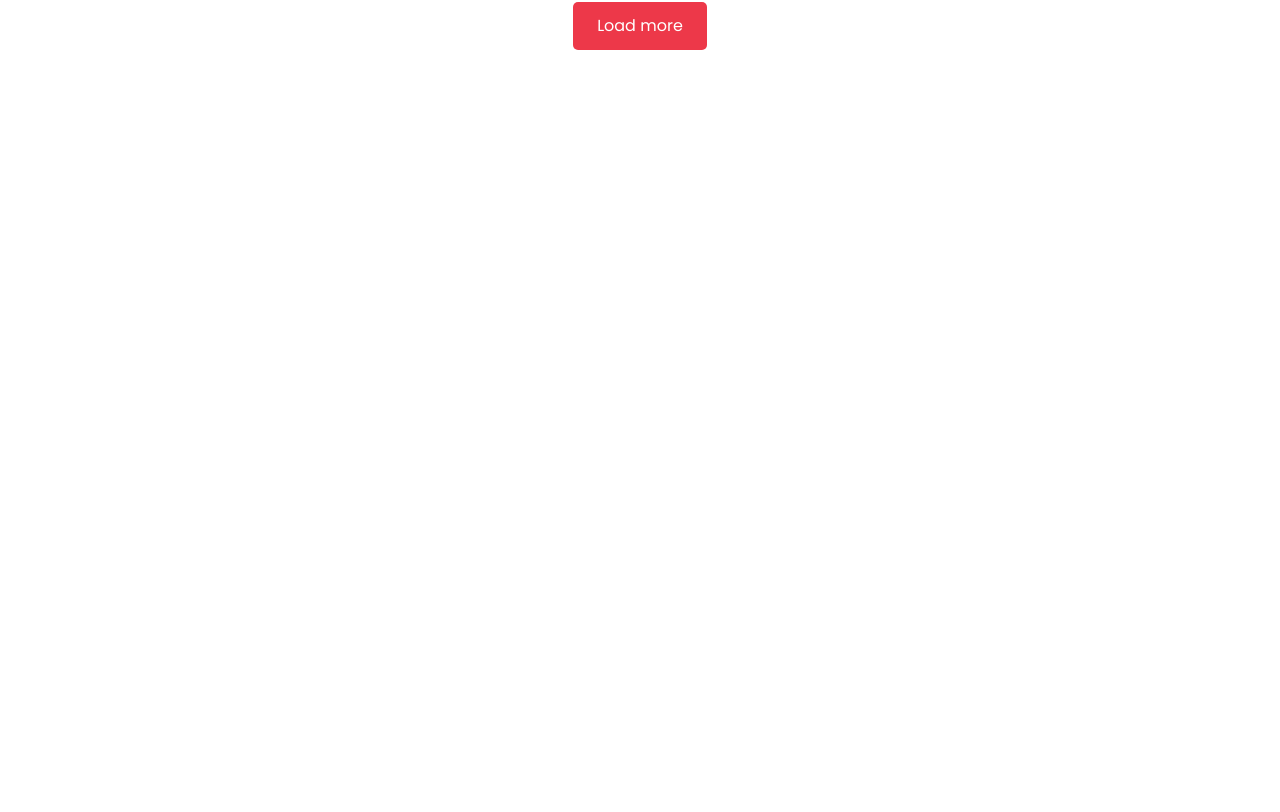
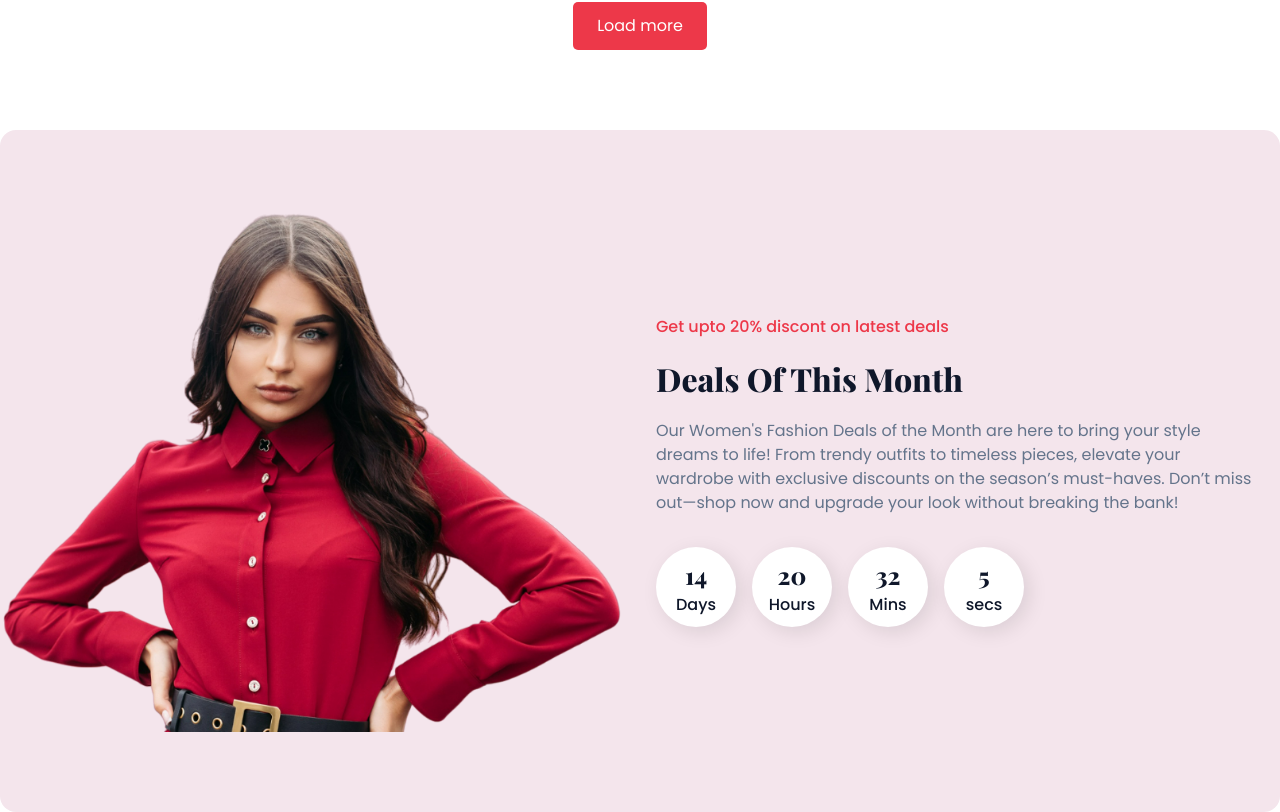
Before and after one commit to Kiirankale/glimse-clothing-store, a React (Vite) app in the folder frontend/: page / in a window 1280 px wide. Shown: the part 2440-3252 px from the top of the page. Before the commit the page ends 2570 px from the top, so only its background shows below. Built offline with nearby package versions, Linux system fonts and the light colour scheme.

Commit message:
Added Deals component

```diff
--- a/frontend/src/App.css
+++ b/frontend/src/App.css
@@ -279,9 +279,86 @@ nav {
     font-weight: 400;
     color: var(--text-light);
 }
+
 .product__btn {
     text-align: center;
-  }
+}
+
+.deals__container {
+    background-color: var(--primary-color-light);
+    border-radius: 1rem;
+    display: grid;
+    grid-template-columns: repeat(2, 1fr);
+    gap: 2rem;
+    align-items: center;
+}
+
+.deals__image {
+    height: 100%;
+    position: relative;
+}
+
+.deals__image img {
+    position: absolute;
+    left: 50%;
+    bottom: -5rem;
+    transform: translateX(-50%);
+    max-width: 550px;
+}
+
+.deals__content {
+    max-width: 600px;
+    margin-right: auto;
+}
+
+.deals__content h5 {
+    margin-bottom: 1rem;
+    font-size: 1rem;
+    font-weight: 500;
+    color: var(--primary-color);
+}
+
+.deals__content h4 {
+    margin-bottom: 1rem;
+    font-size: 2rem;
+    font-weight: 800;
+    font-family: var(--header-font);
+    color: var(--text-dark);
+}
+
+.deals__content p {
+    margin-bottom: 2rem;
+    color: var(--text-light);
+}
+
+.deals__countdown {
+    display: flex;
+    align-items: center;
+    gap: 1rem;
+}
+
+.deals__countdown__card {
+    height: 80px;
+    width: 80px;
+    display: grid;
+    place-content: center;
+    text-align: center;
+    background-color: var(--white);
+    border-radius: 100%;
+    box-shadow: 5px 5px 20px rgba(0, 0, 0, 0.1);
+}
+
+.deals__countdown__card h4 {
+    margin-bottom: 0;
+    font-size: 1.5rem;
+    color: var(--text-dark);
+}
+
+.deals__countdown__card p {
+    margin-bottom: 0;
+    font-weight: 500;
+    color: var(--text-dark);
+}
 
 
 
--- /dev/null
+++ b/frontend/src/Pages/Home/DealsSection.jsx
@@ -0,0 +1,35 @@
+import React from 'react'
+import dealsPng from "../../assets/deals.png"
+
+export const DealsSection = () => {
+  return (
+    <section className='section__container deals__container'>
+        <div><img src={dealsPng} alt="deals png" /></div>
+        <div className='deals__content'>
+            <h5> Get upto 20% discont on latest deals</h5>
+            <h4>Deals Of This Month</h4>
+            <p>Our Women's Fashion Deals of the Month are here to bring your style dreams to life! From trendy outfits to timeless pieces, elevate your wardrobe with exclusive discounts on the season’s must-haves. Don’t miss out—shop now and upgrade your look without breaking the bank!</p>
+            <div className='deals__countdown flex-wrap'>
+                <div className='deals__countdown__card'>
+                    <h4>14</h4>
+                    <p>Days</p>
+                </div>
+                <div className='deals__countdown__card'>
+                    <h4>20</h4>
+                    <p>Hours</p>
+                </div>
+                <div className='deals__countdown__card'>
+                    <h4>32</h4>
+                    <p>Mins</p>
+                </div>
+                <div className='deals__countdown__card'>
+                    <h4>5</h4>
+                    <p>secs</p>
+                </div>
+            </div>
+        </div>
+
+
+    </section>
+  )
+}
--- a/frontend/src/Pages/Home/Home.jsx
+++ b/frontend/src/Pages/Home/Home.jsx
@@ -3,6 +3,7 @@ import Banner from './Banner'
 import Categories from './Categories'
 import HeroSection from './HeroSection'
 import { TrendingProduct } from '../Shop/TrendingProduct'
+import { DealsSection } from './DealsSection'
 
 function Home() {
   return (
@@ -11,6 +12,7 @@ function Home() {
     <Categories/>
     <HeroSection/>
     <TrendingProduct/>
+    <DealsSection/>
     </>
   )
 }
```
Also changed, not shown: frontend/src/assets/deals.png (added).
